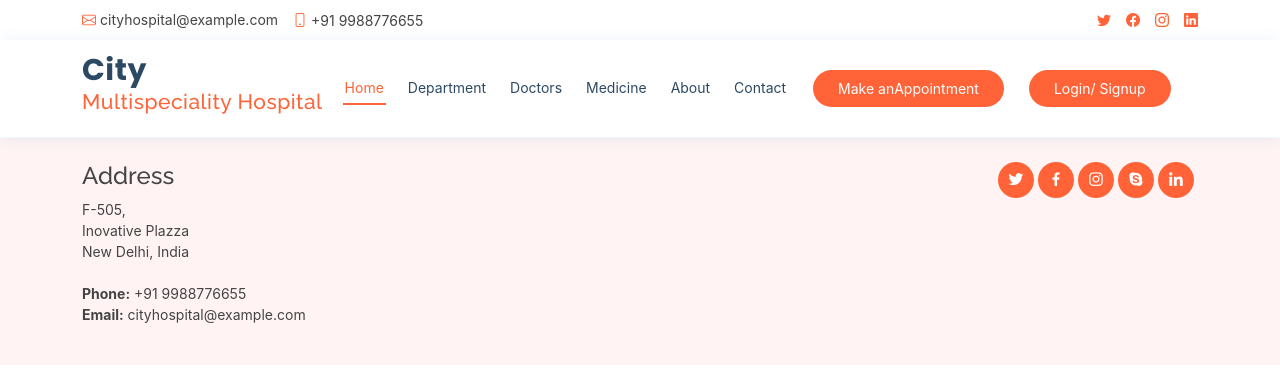
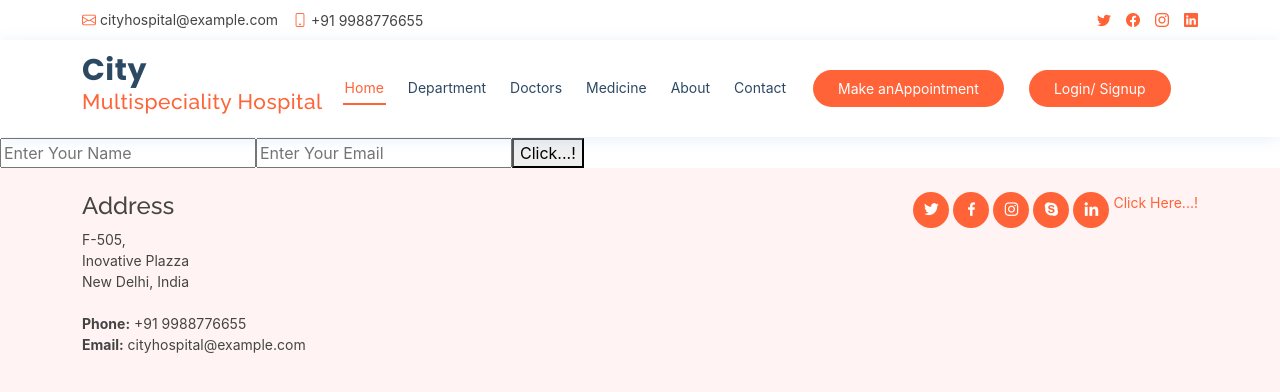
Before and after one commit to Kishan9896/city_hospital-header-inti, a React (Create React App) app: page /RefExample in a window 1280 px wide. Shown: the top 392 px of the page. Built offline with nearby package versions, Linux system fonts and the light colour scheme.

Commit message:
Referance

```diff
--- a/src/App.js
+++ b/src/App.js
@@ -11,6 +11,7 @@ import About from './Container/Department/About';
 import Contact from './Container/Department/Contact';
 import Login from './Container/Login';
 import Medicine from './Container/Medicine/Medicine';
+import Refexample from './Component/RefExample/Refexample';
 
 
 function App() {
@@ -25,6 +26,7 @@ function App() {
       <Route path="/contact" exact component={Contact}/>
       <Route path="/login" exact component={Login} />
       <Route path="/Medicine" exact component={Medicine} />
+      <Route path="/RefExample" exact component={Refexample}/>
     </Switch>
     <Footer />
     </>
--- a/src/Component/Footer.js
+++ b/src/Component/Footer.js
@@ -1,4 +1,5 @@
 import React from 'react';
+import { Link } from 'react-router-dom';
 
 function Footer(props) {
     return (
@@ -23,6 +24,7 @@ function Footer(props) {
                     <a href="#" className="google-plus"><i className="bx bxl-skype" /></a>
                     <a href="#" className="linkedin"><i className="bx bxl-linkedin" /></a>
                 </div>
+                <Link to={"/RefExample"}>Click Here...!</Link>
             </div>
         </footer>
     );
--- a/src/Component/List/List.js
+++ b/src/Component/List/List.js
@@ -1,7 +1,7 @@
 import React from 'react';
 import { Card, CardBody, CardTitle, CardSubtitle, CardText, Button } from 'reactstrap'
 
-function List({ data }) {
+function List({ data, idRef }) {
     return (
         <div>
             {
@@ -21,7 +21,7 @@ function List({ data }) {
                                 <CardText>
                                     {a.expiry}
                                 </CardText>
-                                <Button>
+                                <Button onClick={() => {idRef(a.id)}}>
                                     Button
                                 </Button>
                             </CardBody>
--- /dev/null
+++ b/src/Component/RefExample/Refexample.js
@@ -0,0 +1,22 @@
+import React, { useRef } from 'react';
+
+function Refexample(props) {
+    const nameRef = useRef();
+    const emailRef = useRef();
+
+    const inputRef = () => {
+        console.log(nameRef.current.value);
+        nameRef.current.style.background='red';
+        emailRef.current.focus();
+    }
+
+    return (
+        <div>
+            <input ref={nameRef} type='text' name='text' placeholder='Enter Your Name' />
+            <input ref={emailRef} type='text' name='text' placeholder='Enter Your Email' />
+            <button onClick={()=>{inputRef()}}>Click...!</button>
+        </div>
+    );
+}
+
+export default Refexample;
--- a/src/Container/Medicine/Medicine.js
+++ b/src/Container/Medicine/Medicine.js
@@ -1,4 +1,5 @@
 import React from 'react';
+import { Alert } from 'reactstrap';
 import List from '../../Component/List/List';
 
 function Medicine(props) {
@@ -40,9 +41,15 @@ function Medicine(props) {
             expiry: 2021
         },
     ]
+
+    const idref = (idRef) => {
+        console.log(idRef);
+    }
+
     return (
         <div>
             <List
+            idRef = {idref}
             data = {orgData}
             />
         </div>
```
